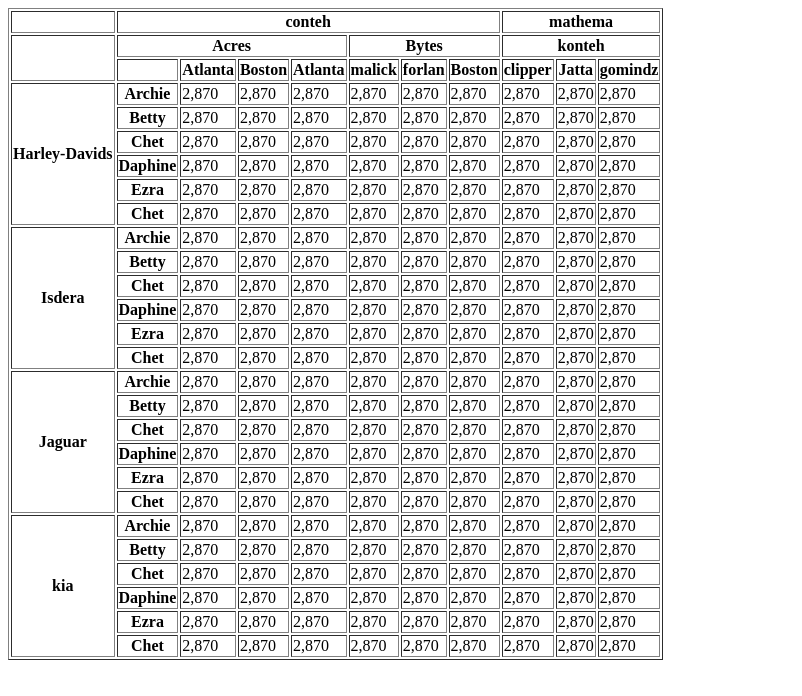
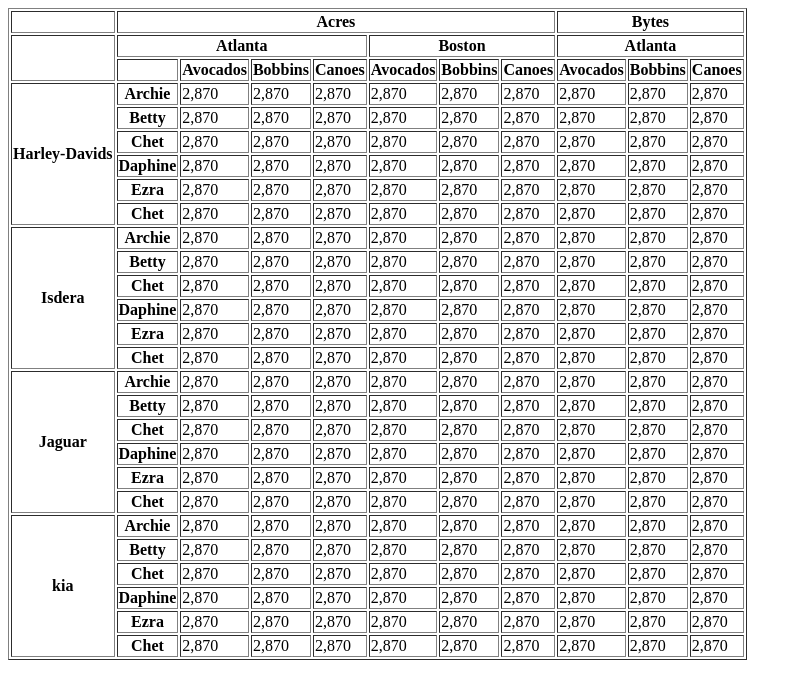
Before and after one commit to Konteh/html-table, a plain HTML site: page index.html in a window 1280 px wide. Shown: the whole page, without its empty margins (0-802 px from the left). Drawn offline with Linux system fonts and the light colour scheme.

Commit message:
complete refactoring

```diff
--- a/index.html
+++ b/index.html
@@ -12,14 +12,14 @@
   <colgroup span="4"></colgroup>
   <tr>
       <td rowspan=""></td>
-      <th colspan="7" scope="colgroup">conteh</th>
-      <th colspan="4" scope="colgroup">mathema</th>
+      <th colspan="7" scope="colgroup">Acres</th>
+      <th colspan="4" scope="colgroup">Bytes</th>
   </tr>
   <tr>
     <td rowspan="4"></td>
-    <th colspan="4" scope="colgroup">Acres</th>
-    <th colspan="3" scope="colgroup">Bytes</th>
-    <th colspan="3" scope="colgroup">konteh</th>
+    <th colspan="4" scope="colgroup">Atlanta</th>
+    <th colspan="3" scope="colgroup">Boston</th>
+    <th colspan="3" scope="colgroup">Atlanta</th>
 
 
   </tr>
@@ -27,15 +27,16 @@
 
 
     <th scope="col"></th>
-    <th scope="col">Atlanta</th>
-    <th scope="col">Boston</th>
-    <th scope="col">Atlanta</th>
-    <th scope="col">malick</th>
-    <th scope="col">forlan</th>
-    <th scope="col">Boston</th>
-    <th scope="col">clipper</th>
-    <th scope="col">Jatta</th>
-    <th scope="col">gomindz</th>
+    <th scope="col">Avocados</th>
+    <th scope="col">Bobbins</th>
+    <th scope="col">Canoes</th>
+    <th scope="col">Avocados</th>
+    <th scope="col">Bobbins</th>
+    <th scope="col">Canoes</th>
+    <th scope="col">Avocados</th>
+    <th scope="col">Bobbins</th>
+    <th scope="col">Canoes</th>
+
 
 
 
@@ -375,93 +376,6 @@
 
 
 
-<!-- <table border="1">
-    <caption>
-      Poster availability
-    </caption>
-    <col>
-    <col>
-    <colgroup span="3"></colgroup>
-    <thead>
-      <tr>
-        <th scope="col">Poster name</th>
-        <th scope="col">Color</th>
-        <th colspan="3" scope="colgroup">Sizes available</th>
-      </tr>
-    </thead>
-    <tbody>
-      <tr>
-        <th rowspan="3" scope="rowgroup">Zodiac</th>
-        <th scope="row">Full color</th>
-        <td>A2</td>
-        <td>A3</td>
-        <td>A4</td>
-      </tr>
-      <tr>
-        <th scope="row">Black and white</th>
-        <td>A1</td>
-        <td>A2</td>
-        <td>A3</td>
-      </tr>
-      <tr>
-        <th scope="row">Sepia</th>
-        <td>A3</td>
-        <td>A4</td>
-        <td>A5</td>
-      </tr>
-    </tbody>
-    <tbody>
-      <tr>
-        <th rowspan="2" scope="rowgroup">Angels</th>
-        <th scope="row">Black and white</th>
-        <td>A1</td>
-        <td>A3</td>
-        <td>A4</td>
-      </tr>
-      <tr>
-        <th scope="row">Sepia</th>
-        <td>A2</td>
-        <td>A3</td>
-        <td>A5</td>
-      </tr>
-    </tbody>
-  </table> -->
-    <!-- <table border="1">
-        <tr>
-          <td>&nbsp;</td>
-          <td>Knocky</td>
-          <td>Flor</td>
-          <td>Ella</td>
-          <td>Juan</td>
-        </tr>
-        <tr>
-          <td>Breed</td>
-          <td>Jack Russell</td>
-          <td>Poodle</td>
-          <td>Streetdog</td>
-          <td>Cocker Spaniel</td>
-        </tr>
-        <tr>
-          <td>Age</td>
-          <td>16</td>
-          <td>9</td>
-          <td>10</td>
-          <td>5</td>
-        </tr>
-        <tr>
-          <td>Owner</td>
-          <td>Mother-in-law</td>
-          <td>Me</td>
-          <td>Me</td>
-          <td>Sister-in-law</td>
-        </tr>
-        <tr>
-          <td>Eating Habits</td>
-          <td>Eats everyone's leftovers</td>
-          <td>Nibbles at food</td>
-          <td>Hearty eater</td>
-          <td>Will eat till he explodes</td>
-        </tr>
-      </table> -->
+
 </body>
 </html>
```
